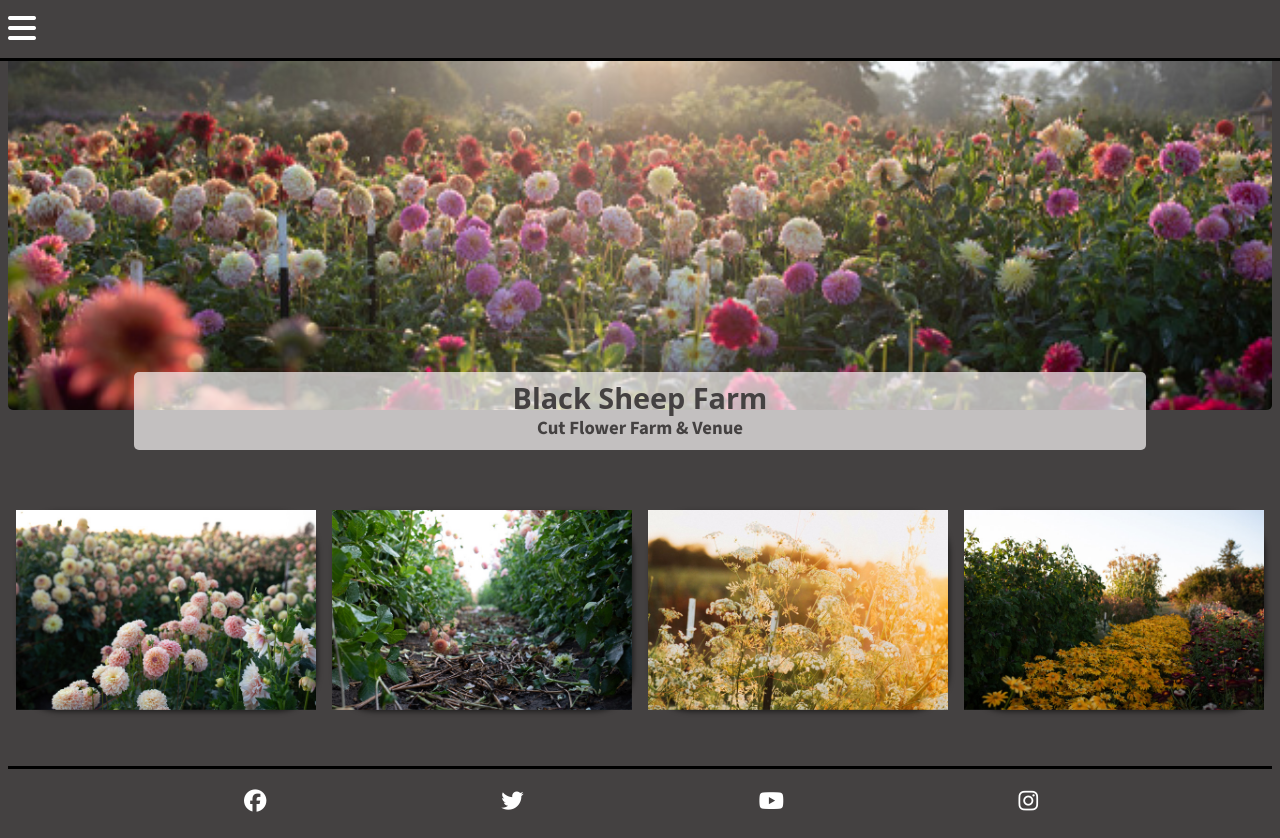
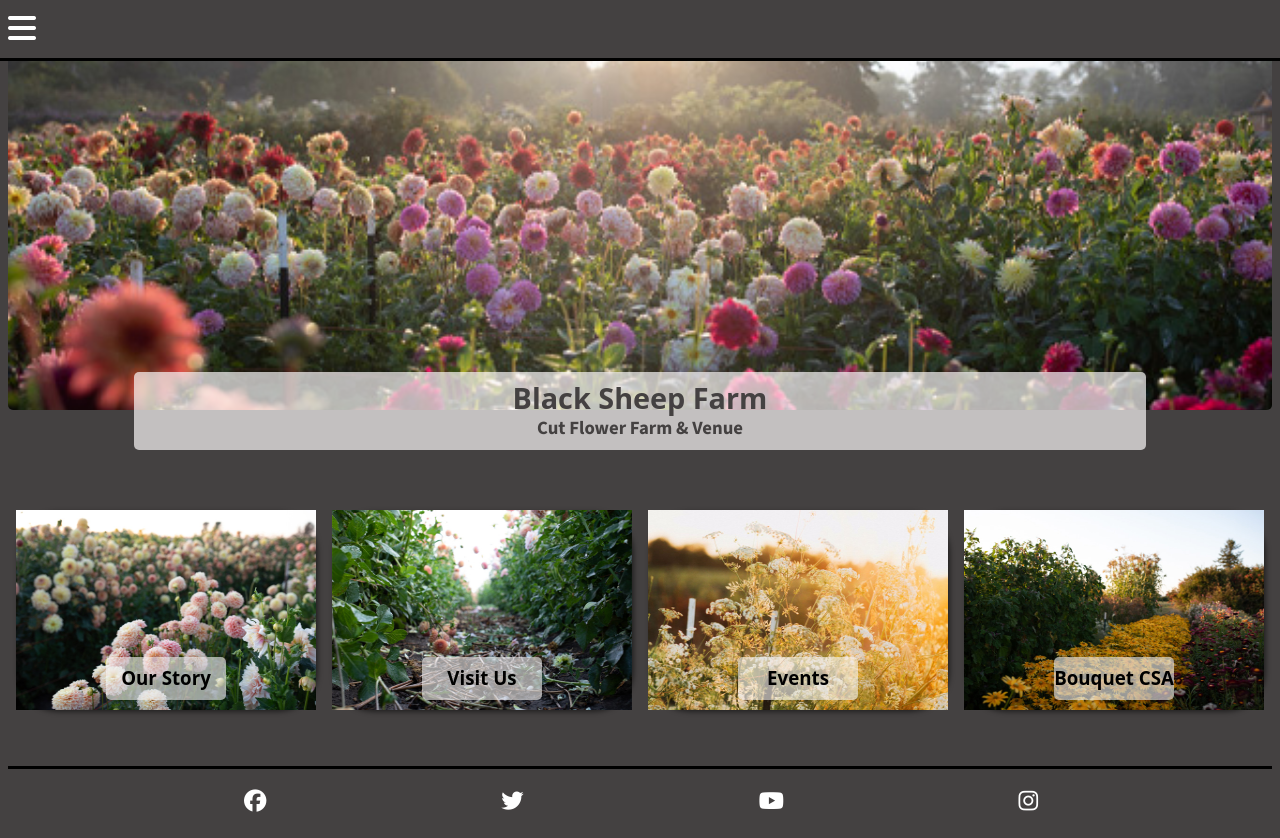
Before and after one commit to erinvdoyle/flowerfarm, a plain HTML site: page index.html in a window 1280 px wide. Drawn offline with nearby package versions, Linux system fonts and the light colour scheme; a web font is replaced by a local one.

Commit message:
add cover text to flip cards

```diff
--- a/assets/css/style.css
+++ b/assets/css/style.css
@@ -194,6 +194,23 @@ main {
   transform: rotateY(180deg);
 }
 
+/* Flip Card Cover Text */
+#card-text {
+  background-color: rgba(249, 247, 247, .6);
+  border-radius: 5px;
+  position: absolute;
+  bottom: 10px;
+  width: 40%;
+  margin-left: 30%;
+  color: black;
+  font-family: "Sail", system-ui;
+  font-weight: 900;
+  text-align: center;
+  line-height: 6px;
+}
+
+
+
 /*ribbon */
 
 .ribbon {
--- a/index.html
+++ b/index.html
@@ -46,6 +46,9 @@
       <div class="flip-card-inner">
         <div class="flip-card-front">
           <img src="assets/images/dahlias.jpg" alt="A field of dahlias" style="width:300px;height:200px;">
+          <div id="card-text">
+            <h3>Our Story</h3>
+          </div>
         </div>
         <div class="flip-card-back">
           <h1>About Us</h1>
@@ -58,6 +61,9 @@
       <div class="flip-card-inner">
         <div class="flip-card-front">
           <img src="assets/images/flowerwalk.jpg" alt="A garden path bordered by dahlias" style="width:300px;height:200px;">
+          <div id="card-text">
+            <h3>Visit Us</h3>
+          </div>
         </div>
         <div class="flip-card-back">
           <h1>Visit Us</h1>
@@ -70,6 +76,9 @@
       <div class="flip-card-inner">
         <div class="flip-card-front">
           <img src="assets/images/card3.jpg" alt="An image of flowers on a table top with shears" style="width:300px;height:200px;">
+          <div id="card-text">
+            <h3>Events</h3>
+          </div>
         </div>
         <div class="flip-card-back">
           <h1>Learn How to Make a Bouquet</h1>
@@ -82,6 +91,9 @@
       <div class="flip-card-inner">
         <div class="flip-card-front">
           <img src="assets/images/card4.jpg" alt="Image of a hand holding a bouquet of sunflowers" style="width:300px;height:200px;">
+          <div id="card-text">
+            <h3>Bouquet CSA</h3>
+          </div>
         </div>
         <div class="flip-card-back"><span class="ribbon">COMING SOON!</span>
           <h1>Subscribe to our bouquet box</h1>
```
